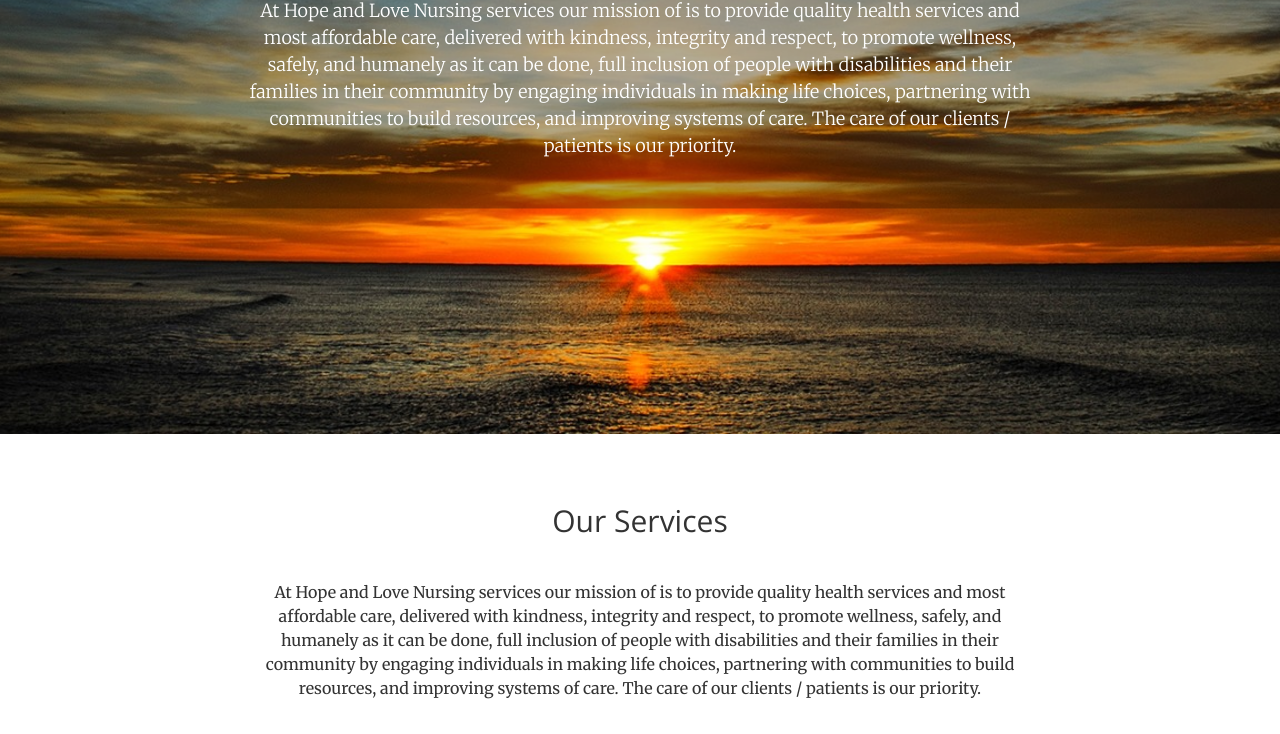
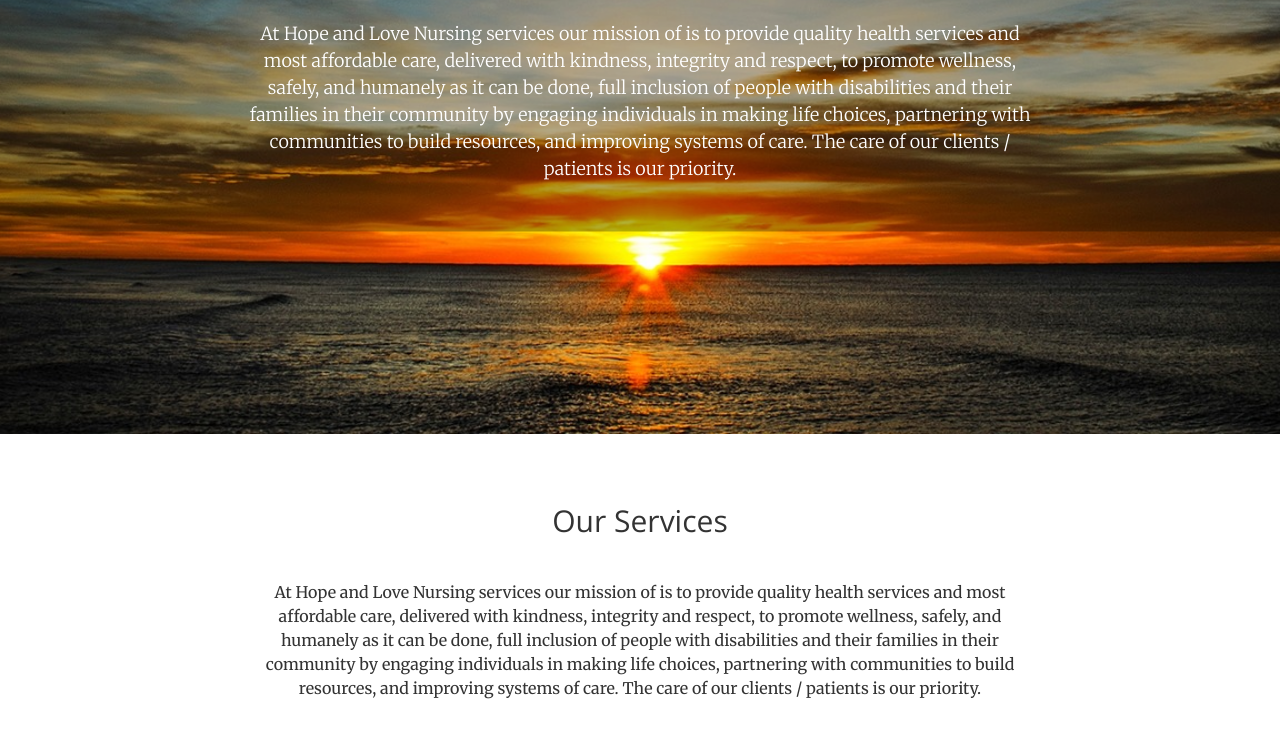
Before and after one commit to entropq/hnlhomecare.com, a plain HTML site: page index.html in a window 1280 px wide. Shown: the part 366-1100 px from the top of the page. Drawn offline with nearby package versions, Linux system fonts and the light colour scheme.

Commit message:
Update creative.css

```diff
--- a/css/creative.css
+++ b/css/creative.css
@@ -181,7 +181,7 @@
   width: 100%;
   padding: 100px 15px;
   text-align: center;
-  margin-top: 27px;
+  margin-top: 50px;
   background-color: rgba(0,0,0,.3);
   padding: 5px;
 }
```
